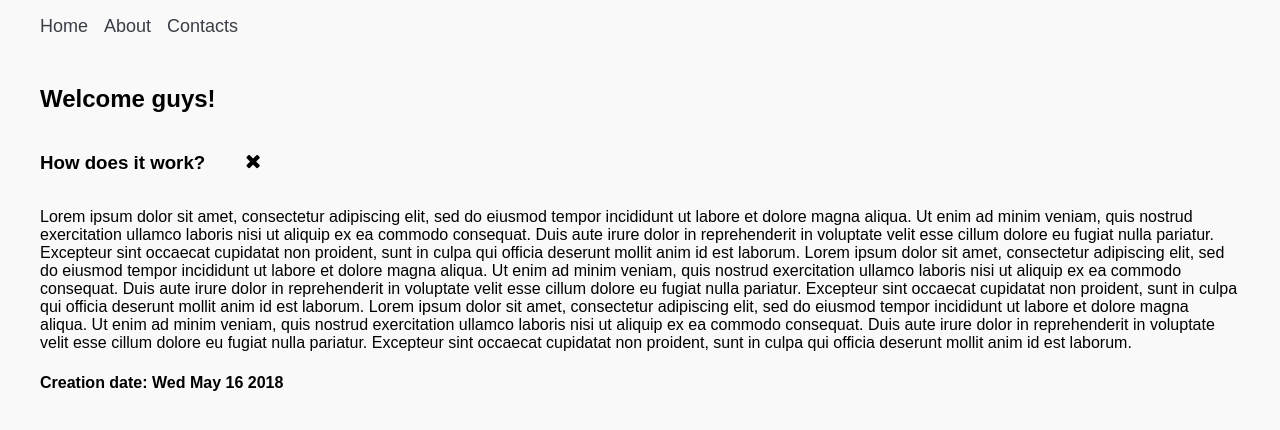
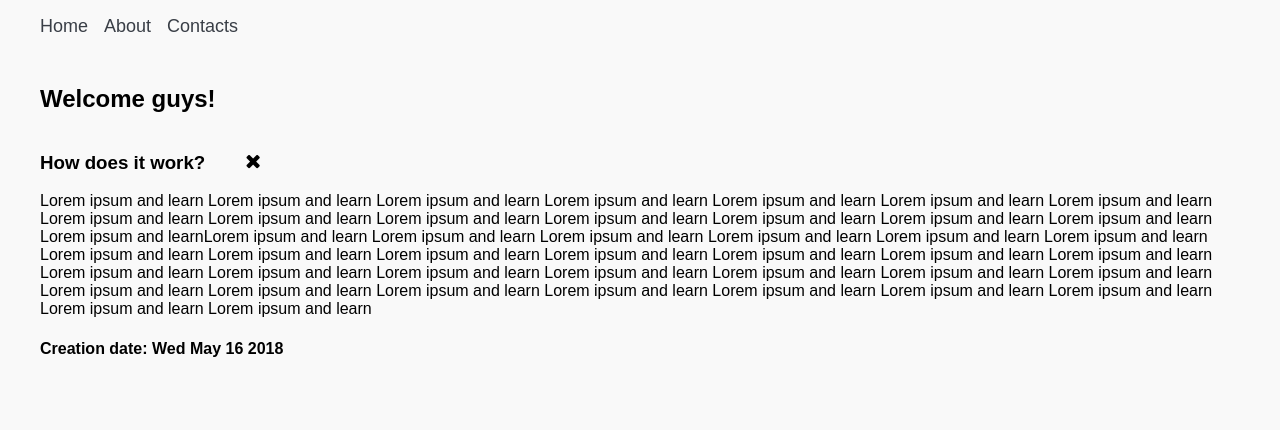
Before and after one commit to lizafalko/hotelLookApp, a React (Create React App) app: page / in a window 1280 px wide. Shown: the top 430 px of the page. Built offline with nearby package versions, Linux system fonts and the light colour scheme.

Commit message:
added new close element

```diff
--- a/src/App.css
+++ b/src/App.css
@@ -60,7 +60,7 @@ html, body {
 
 .card__price {
   align-self: flex-end;
-  background-color: orange;
+  background-color: #ABEDD8;
   border-radius: 12px;
   display: inline-block;
   padding: 4px 8px;
@@ -109,7 +109,7 @@ html, body {
 }
 
 .search-input:focus {
-  border-color: orange;
+  border-color: #ABEDD8;
 }
 
 .search-icon {
@@ -119,7 +119,7 @@ html, body {
 }
 
 ::selection {
-  background-color: silver;
+  background-color: #ABEDD8;
 }
 
 .close_icon {
--- a/src/Home.js
+++ b/src/Home.js
@@ -5,14 +5,19 @@ import './App.css';
 export class Home extends Component {
   constructor(props) {
     super(props);
+    this.state = {
+      isOpen: true
+    }
     this.handleClose = this.handleClose.bind(this);
   }
 
   handleClose() {
-
+    console.log("Hello!");
+    this.setState({ isOpen: !this.state.isOpen });
   }
 
   render() {
+    const body = this.state.isOpen && <section>Lorem ipsum and learn Lorem ipsum and learn Lorem ipsum and learn Lorem ipsum and learn Lorem ipsum and learn Lorem ipsum and learn Lorem ipsum and learn Lorem ipsum and learn Lorem ipsum and learn Lorem ipsum and learn Lorem ipsum and learn Lorem ipsum and learn Lorem ipsum and learn Lorem ipsum and learn Lorem ipsum and learnLorem ipsum and learn Lorem ipsum and learn Lorem ipsum and learn Lorem ipsum and learn Lorem ipsum and learn Lorem ipsum and learn Lorem ipsum and learn Lorem ipsum and learn Lorem ipsum and learn Lorem ipsum and learn Lorem ipsum and learn Lorem ipsum and learn Lorem ipsum and learn Lorem ipsum and learn Lorem ipsum and learn Lorem ipsum and learn Lorem ipsum and learn Lorem ipsum and learn Lorem ipsum and learn Lorem ipsum and learn Lorem ipsum and learn Lorem ipsum and learn Lorem ipsum and learn Lorem ipsum and learn Lorem ipsum and learn Lorem ipsum and learn Lorem ipsum and learn Lorem ipsum and learn Lorem ipsum and learn</section>;
     return (
       <div className="page page__page--modification">
         <h2 className="page__heading">Welcome guys!</h2>
@@ -20,23 +25,7 @@ export class Home extends Component {
           <h3>How does it work?</h3>
           <i className="times-icon fa fa-times close_icon" onClick={this.handleClose} />
         </div>
-        <p>
-          Lorem ipsum dolor sit amet, consectetur adipiscing elit, sed do eiusmod tempor
-          incididunt ut labore et dolore magna aliqua. Ut enim ad minim veniam, quis nostrud
-          exercitation ullamco laboris nisi ut aliquip ex ea commodo consequat.
-          Duis aute irure dolor in reprehenderit in voluptate velit esse cillum dolore eu fugiat nulla pariatur.
-          Excepteur sint occaecat cupidatat non proident, sunt in culpa qui officia deserunt mollit anim id est laborum.
-          Lorem ipsum dolor sit amet, consectetur adipiscing elit, sed do eiusmod tempor
-          incididunt ut labore et dolore magna aliqua. Ut enim ad minim veniam, quis nostrud
-          exercitation ullamco laboris nisi ut aliquip ex ea commodo consequat.
-          Duis aute irure dolor in reprehenderit in voluptate velit esse cillum dolore eu fugiat nulla pariatur.
-          Excepteur sint occaecat cupidatat non proident, sunt in culpa qui officia deserunt mollit anim id est laborum.
-          Lorem ipsum dolor sit amet, consectetur adipiscing elit, sed do eiusmod tempor
-          incididunt ut labore et dolore magna aliqua. Ut enim ad minim veniam, quis nostrud
-          exercitation ullamco laboris nisi ut aliquip ex ea commodo consequat.
-          Duis aute irure dolor in reprehenderit in voluptate velit esse cillum dolore eu fugiat nulla pariatur.
-          Excepteur sint occaecat cupidatat non proident, sunt in culpa qui officia deserunt mollit anim id est laborum.
-        </p>
+        {body}
         <h4>Creation date: {(new Date()).toDateString()}</h4>
       </div>
     )
```
Also changed, not shown: public/img/4.jpg.
